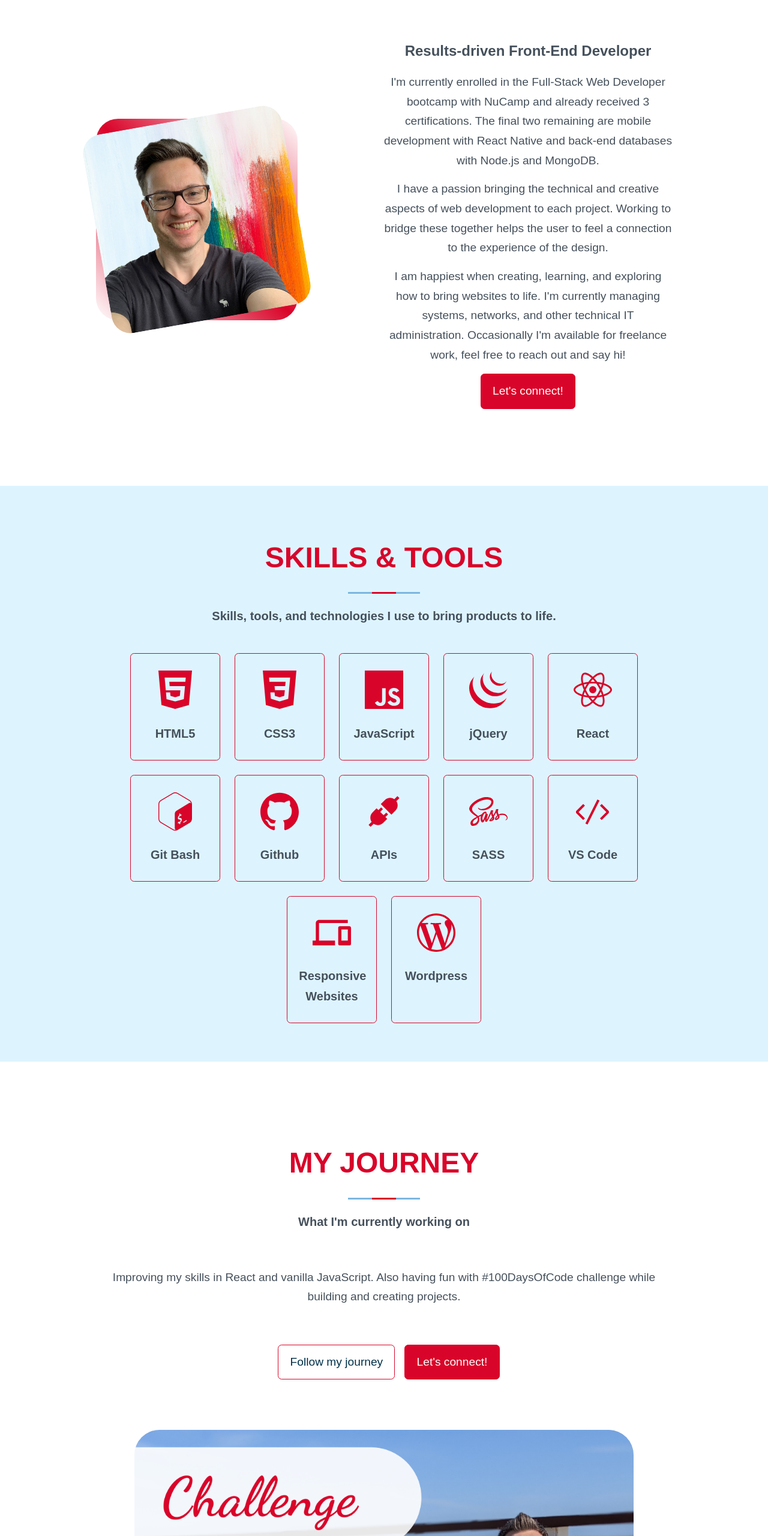
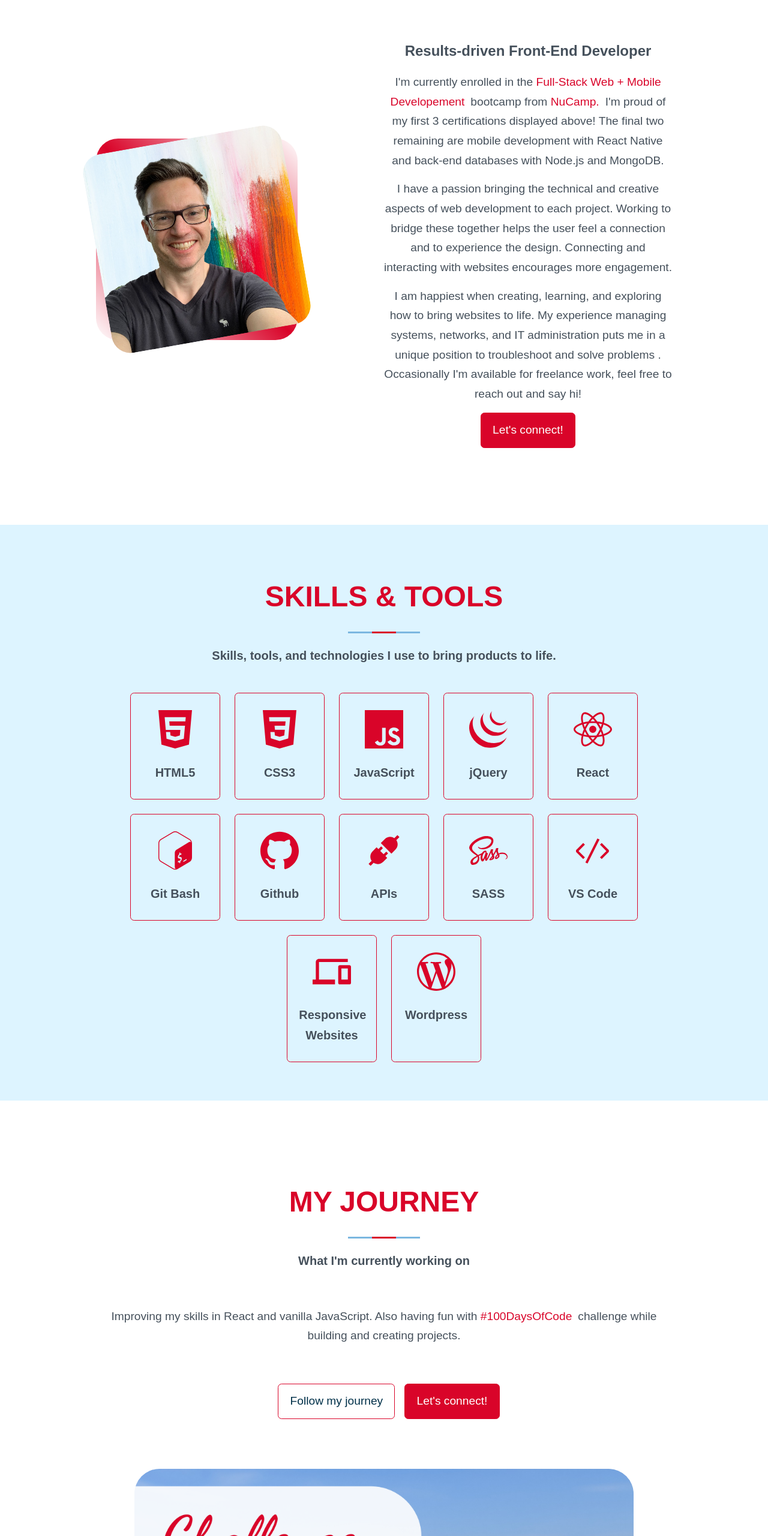
Before and after one commit to remarshal/marshal-rocks-react, a React (Create React App) app: page / in a window 1280 px wide. Shown: the part 1325-3886 px from the top of the page at 60% size. Built offline with nearby package versions, Linux system fonts and the light colour scheme; a web font is replaced by a local one.

Commit message:
added in-line links

```diff
--- a/src/Components/About.jsx
+++ b/src/Components/About.jsx
@@ -30,9 +30,9 @@ const About = () => {
                 </div>
                 <div className="about--content">
                     <h4>Results-driven Front-End Developer</h4>
-                    <p>I'm currently enrolled in the Full-Stack Web Developer bootcamp with NuCamp and already received 3 certifications.  The final two remaining are mobile development with React Native and back-end databases with Node.js and MongoDB.</p>
-                    <p>I have a passion bringing the technical and creative aspects of web development to each project.  Working to bridge these together helps the user to feel a connection to the experience of the design.</p>
-                    <p>I am happiest when creating, learning, and exploring how to bring websites to life.  I'm currently managing systems, networks, and other technical IT administration.  Occasionally I'm available for freelance work, feel free to reach out and say hi!</p>
+                    <p>I'm currently enrolled in the <a href='https://nucamp.co' target='_blank'>Full-Stack Web + Mobile Developement</a>bootcamp from <a href='https://nucamp.co' target='_blank'>NuCamp.</a>I'm proud of my first 3 certifications displayed above!  The final two remaining are mobile development with React Native and back-end databases with Node.js and MongoDB.</p>
+                    <p>I have a passion bringing the technical and creative aspects of web development to each project.  Working to bridge these together helps the user feel a connection and to experience the design.  Connecting and interacting with websites encourages more engagement.</p>
+                    <p>I am happiest when creating, learning, and exploring how to bring websites to life.  My experience managing systems, networks, and IT administration puts me in a unique position to troubleshoot and solve problems .  Occasionally I'm available for freelance work, feel free to reach out and say hi!</p>
                     <a href='#contact' className='btn btn-primary'>Let's connect!</a>
                 </div>
             </div>
--- a/src/Components/Contact.jsx
+++ b/src/Components/Contact.jsx
@@ -45,9 +45,9 @@ const Contact = () => {
                             <h4>Send An Email Message</h4>
                             <a href='mailto:sayhi@marshal.rocks' target="_blank">sayhi@marshal.rocks</a>
                         </div>
-                        <input type="text" name='name' placeholder='Your name' required />
-                        <input type="email" name='email' placeholder='Your email' required />
-                        <textarea name='message' rows="8" placeholder='Your message' required></textarea>
+                        <input type="text" name='name' placeholder='Name*' required />
+                        <input type="email" name='email' placeholder='Email*' required />
+                        <textarea name='message' rows="8" placeholder='Your message*' required></textarea>
                         {/* <div className="g-recaptcha" data-sitekey="6LduNoIfAAAAALUtWUdDcyf-QONY8EFycXYYRsXr"></div> */}
                         <div className='contact--btn'>
                             <button type='submit' className='btn btn-primary'>Send Message</button>
--- a/src/Components/Journey.jsx
+++ b/src/Components/Journey.jsx
@@ -11,7 +11,7 @@ const Journey = () => {
             </div>
             <div className="container journey--container">
                 <div className="journey--content">
-                    <p>Improving my skills in React and vanilla JavaScript.  Also having fun with #100DaysOfCode challenge while building and creating projects.</p>
+                    <p>Improving my skills in React and vanilla JavaScript.  Also having fun with <a href='https://instagram.com/marshal.rocks' target='_blank'>#100DaysOfCode</a>challenge while building and creating projects.</p>
                     <a href="https://instagram.com/marshal.rocks" target="_blank" className='btn btn--journey'>Follow my journey</a>
                     <a href='#contact' className='btn btn-primary btn--journey'>Let's connect!</a>
                 </div>
```
